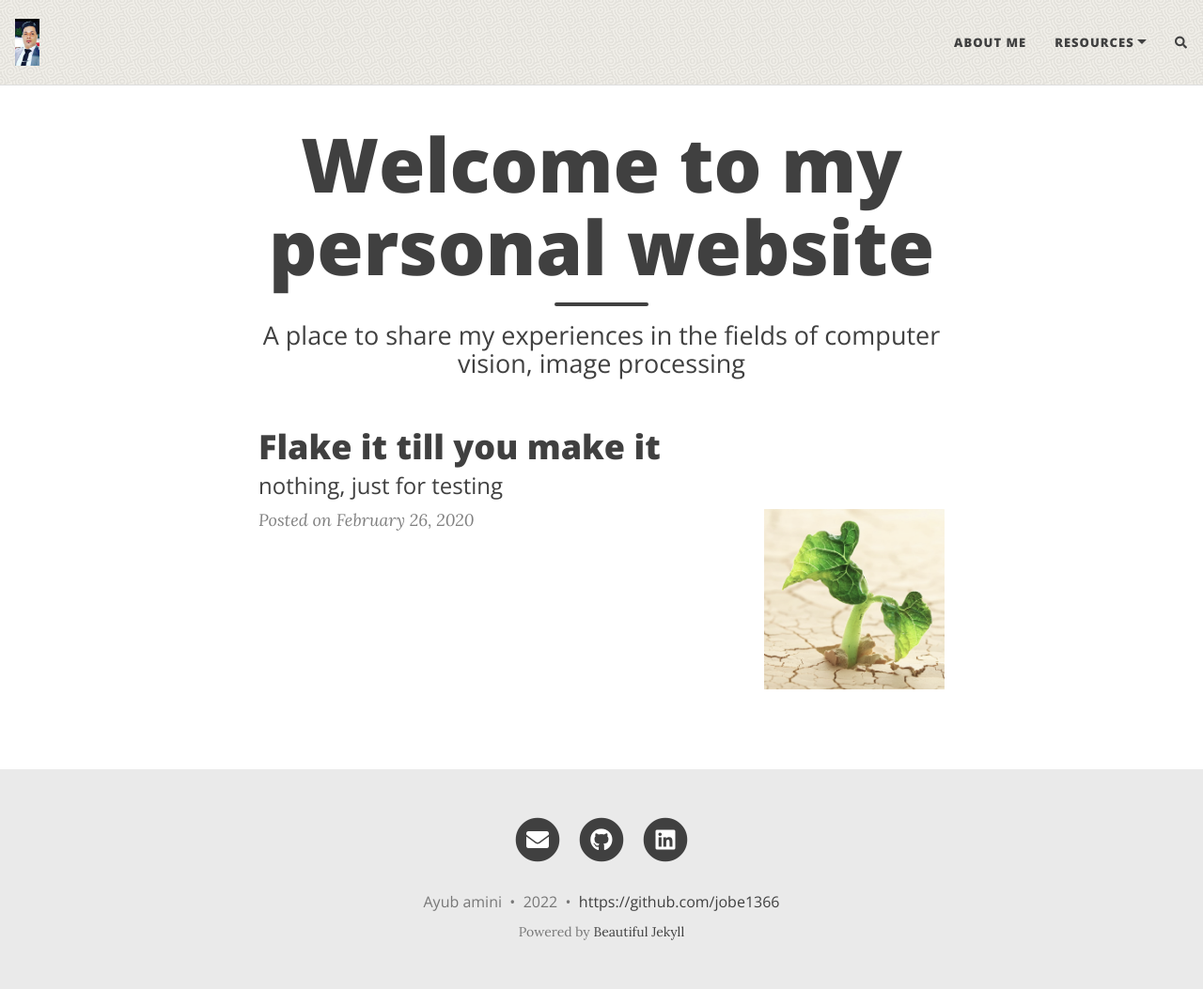
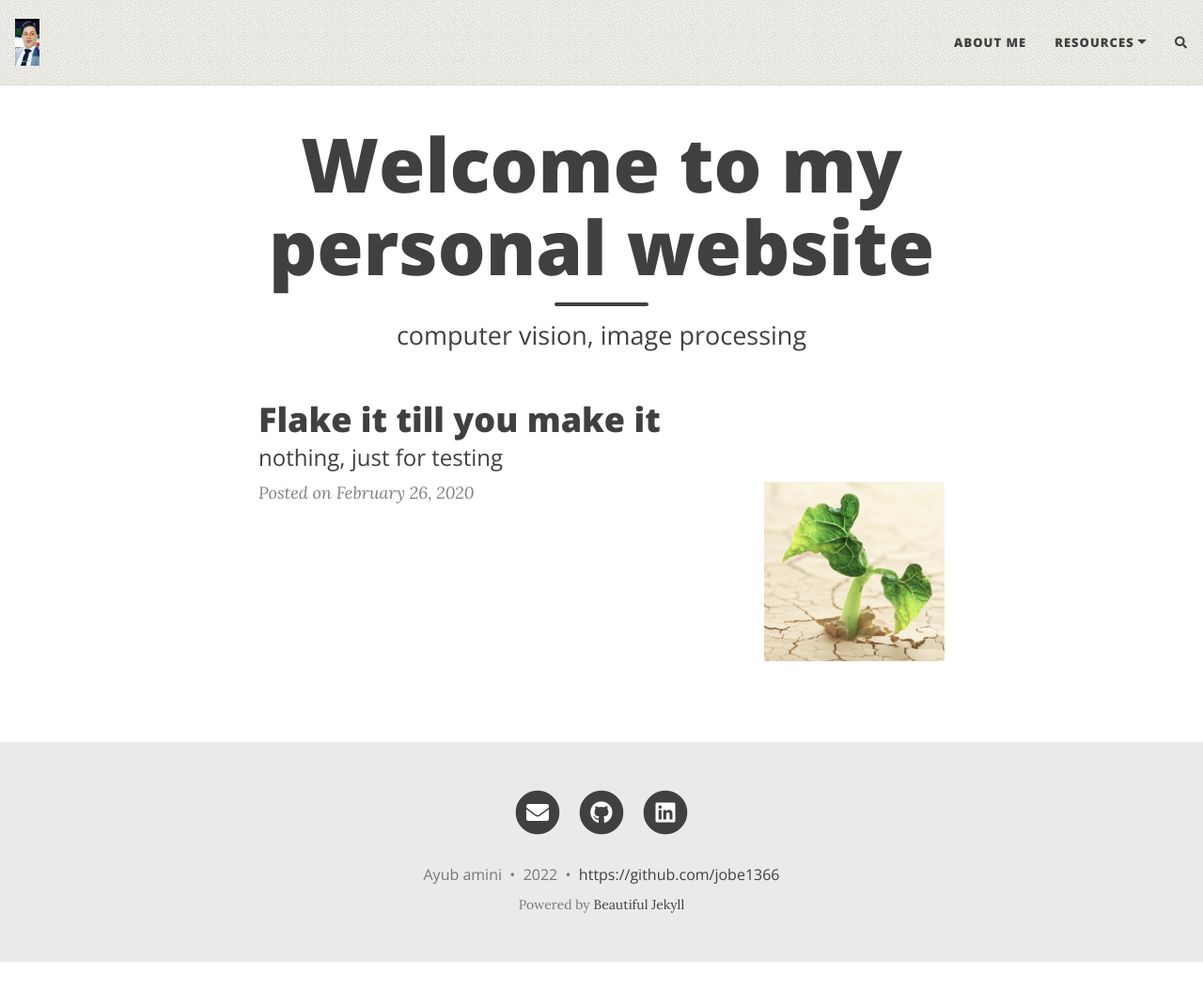
Before and after one commit to jobe1366/AYUB_AMINI.github.io, a Jekyll site: the page built from index.html, in a window 1280 px wide and 1053 px high. Shown: the whole window at 94% size. Built offline with Jekyll 4.4.1, drawn with Linux system fonts in a browser that asks for light colours; nearby versions of some CDN libraries; the list of posts is cut into pages by our own code; comment, search, counter and statistics services are not loaded.

Commit message:
Update index.html

```diff
--- a/index.html
+++ b/index.html
@@ -1,5 +1,5 @@
 ---
 layout: home
 title:  Welcome to my personal website
-subtitle: A place to share my experiences in the fields of computer vision, image processing
+subtitle: computer vision, image processing
 ---
```
